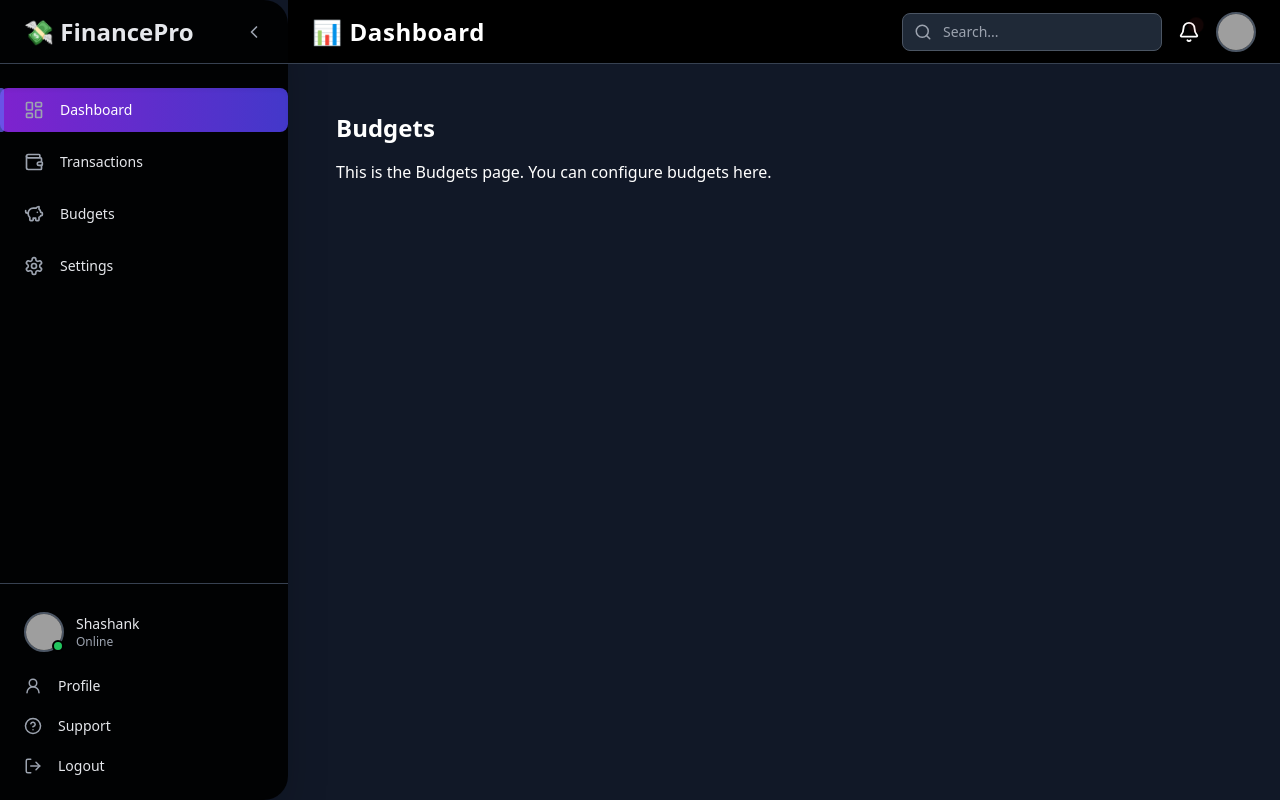
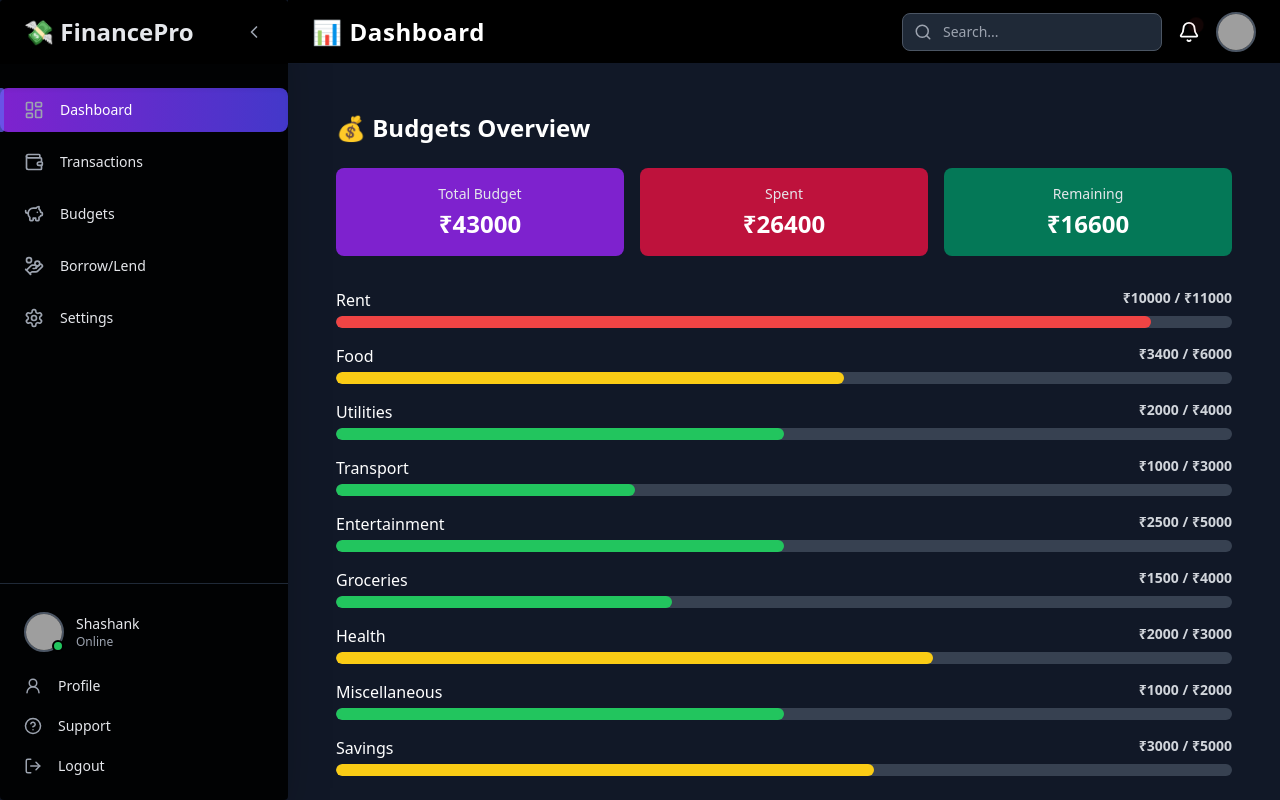
Before and after one commit to ShashankVashishtha18/Personal-finance-dashboard, a React (Vite) app: page /budgets in a window 1280 px wide. Built offline with nearby package versions, Linux system fonts and the light colour scheme; grey boxes are pictures that could not be loaded.

Commit message:
Finance Tracker with Borrow/Lend Feature and fixed some bugs in budget tracker

```diff
--- a/src/App.jsx
+++ b/src/App.jsx
@@ -4,29 +4,32 @@ import Sidebar from "./components/SideBar";
 import Header from "./components/Header";
 import Dashboard from "./pages/DashBoard";
 import Transactions from "./pages/Transaction";
-import Budgets from "./pages/Budget";
+import Budget from "./pages/Budget";
 import Settings from "./pages/Settings";
 import { BrowserRouter as Router, Routes, Route } from "react-router-dom";
 import ProfilePage from "./pages/ProfilePage";
 import SupportPage from "./pages/SupportPage";
 import LogoutPage from "./pages/LogoutPage";
+import BorrowLendPage from "./pages/BorrowLendPage";
+
 
 function App() {
   return (
       <div className="flex h-screen bg-gray-900 text-white">
         <Sidebar />
-        <div className="flex-1 flex flex-col overflow-hidden">
+        <div className="flex-1 flex flex-col overflow-hidden bg-gray-900">
           <Header />
-          <div/> {/* This div was unclosed */}
+          <div/>
           <main className="flex-1 p-6 overflow-y-auto">
             <Routes>
               <Route path="/dashboard" element={<Dashboard />} />
               <Route path="/transactions" element={<Transactions />} />
-              <Route path="/budgets" element={<Budgets />} />
+              <Route path="/budgets" element={<Budget />} />
               <Route path="/settings" element={<Settings />} />
               <Route path="/profile" element={<ProfilePage />} />
               <Route path="/support" element={<SupportPage />} />
               <Route path="/logout" element={<LogoutPage />} />
+              <Route path="/borrow-lend" element={<BorrowLendPage />} />
               {/* Add other routes as needed */}
             </Routes>
           </main>
--- a/src/components/Header.jsx
+++ b/src/components/Header.jsx
@@ -3,7 +3,7 @@ import { Bell, Search } from "lucide-react";
 
 const Header = () => {
   return (
-    <header className="h-16 bg-black text-white px-6 flex items-center justify-between border-b border-gray-700 animate-fadeSlideDown">
+    <header className="h-16 bg-black text-white px-6 flex items-center justify-between border-b border-gray-900 animate-fadeSlideDown">
       {/* Left - Page Title */}
       <h2 className="text-2xl font-semibold tracking-wide">📊 Dashboard</h2>
 
--- a/src/components/SideBar.jsx
+++ b/src/components/SideBar.jsx
@@ -1,5 +1,5 @@
 import React, { useState } from "react";
-import { useNavigate } from "react-router-dom"; // ✅ Correct import for Vite + React
+import { useNavigate } from "react-router-dom";
 
 import {
   LayoutDashboard,
@@ -11,6 +11,7 @@ import {
   HelpCircle,
   ChevronLeft,
   ChevronRight,
+  HandCoins,
 } from "lucide-react";
 
 
@@ -18,6 +19,7 @@ const mainNav = [
   { label: "Dashboard", icon: LayoutDashboard, path: "/dashboard" },
   { label: "Transactions", icon: Wallet, path: "/transactions" },
   { label: "Budgets", icon: PiggyBank, path: "/budgets" },
+  { label: "Borrow/Lend", icon: HandCoins, path: "/borrow-lend" },
   { label: "Settings", icon: Settings, path: "/settings" },
 ];
 
@@ -41,10 +43,10 @@ const Sidebar = () => {
     <aside
       className={`${
         collapsed ? "w-20" : "w-72"
-      } h-full bg-black/90 backdrop-blur-md text-gray-200 shadow-2xl rounded-r-3xl overflow-hidden animate-fadeIn flex flex-col justify-between transition-all duration-500`}
+      } h-full bg-black/90 backdrop-blur-md text-gray-200 shadow-2xl rounded overflow-hidden animate-fadeIn flex flex-col justify-between transition-all duration-500`}
     >
       {/* Brand / Toggle */}
-      <div className="h-16 flex items-center justify-between px-6 border-b border-gray-700">
+      <div className="h-16 flex items-center justify-between px-6  border-gray-900 bg-black ">
         <h1 className="text-2xl font-bold">
           {collapsed ? "💸" : "💸 FinancePro"}
         </h1>
@@ -88,7 +90,7 @@ const Sidebar = () => {
       </nav>
 
       {/* Bottom nav */}
-      <div className="py-4 border-t border-gray-700 space-y-1">
+      <div className="py-4 border-t border-gray-800 space-y-1">
         {/* User Avatar */}
         <div className="flex items-center gap-3 px-6 py-3">
           <div className="relative group transition-transform duration-300 hover:scale-105 hover:shadow-lg">
--- /dev/null
+++ b/src/pages/BorrowLendPage.jsx
@@ -0,0 +1,92 @@
+import React from "react";
+
+// Sample data
+const borrowLendData = [
+  {
+    id: 1,
+    name: "Ravi",
+    type: "lent",
+    amount: 1000,
+    dueDate: "2025-05-20",
+    note: "Paid dinner bill",
+  },
+  {
+    id: 2,
+    name: "Riya",
+    type: "borrowed",
+    amount: 500,
+    dueDate: "2025-05-25",
+    note: "Book money",
+  },
+  {
+    id: 3,
+    name: "Akash",
+    type: "lent",
+    amount: 1500,
+    dueDate: "2025-06-01",
+    note: "Shared cab ride",
+  },
+];
+
+const BorrowLendPage = () => {
+  const borrowed = borrowLendData.filter((entry) => entry.type === "borrowed");
+  const lent = borrowLendData.filter((entry) => entry.type === "lent");
+
+  return (
+    <div className="p-6 text-white">
+      <h1 className="text-2xl font-bold mb-6">💳 Borrow & Lend Tracker</h1>
+
+      {/* Borrowed Section */}
+      <div className="mb-10">
+        <h2 className="text-xl font-semibold mb-4 text-red-400">💸 Money You Owe</h2>
+        {borrowed.length > 0 ? (
+          <ul className="space-y-4">
+            {borrowed.map((item) => (
+              <li
+                key={item.id}
+                className="bg-red-900/30 border border-red-700 p-4 rounded-lg shadow-sm"
+              >
+                <div className="flex justify-between">
+                  <span className="font-medium">{item.name}</span>
+                  <span className="font-semibold text-red-300">₹{item.amount}</span>
+                </div>
+                <div className="text-sm text-gray-400 mt-1">
+                  Due: {item.dueDate} — {item.note}
+                </div>
+              </li>
+            ))}
+          </ul>
+        ) : (
+          <p className="text-gray-400 text-sm">You're all clear. No borrowed money.</p>
+        )}
+      </div>
+
+      {/* Lent Section */}
+      <div>
+        <h2 className="text-xl font-semibold mb-4 text-green-400">💰 Money Owed to You</h2>
+        {lent.length > 0 ? (
+          <ul className="space-y-4">
+            {lent.map((item) => (
+              <li
+                key={item.id}
+                className="bg-green-900/30 border border-green-700 p-4 rounded-lg shadow-sm"
+              >
+                <div className="flex justify-between">
+                  <span className="font-medium">{item.name}</span>
+                  <span className="font-semibold text-green-300">₹{item.amount}</span>
+                </div>
+                <div className="text-sm text-gray-400 mt-1">
+                  Due: {item.dueDate} — {item.note}
+                </div>
+              </li>
+            ))}
+          </ul>
+        ) : (
+          <p className="text-gray-400 text-sm">Nobody owes you right now.</p>
+        )}
+      </div>
+    </div>
+  );
+};
+
+export default BorrowLendPage;
--- a/src/pages/Budget.jsx
+++ b/src/pages/Budget.jsx
@@ -1,12 +1,138 @@
-import React from "react";
+import React, { useState } from "react";
 
-const Budgets = () => {
+const initialBudgetData = [
+  { category: "Rent", budget: 11000, spent: 10000 },
+  { category: "Food", budget: 6000, spent: 3400 },
+  { category: "Utilities", budget: 4000, spent: 2000 },
+  { category: "Transport", budget: 3000, spent: 1000 },
+  { category: "Entertainment", budget: 5000, spent: 2500 },
+  { category: "Groceries", budget: 4000, spent: 1500 },
+  { category: "Health", budget: 3000, spent: 2000 },
+  { category: "Miscellaneous", budget: 2000, spent: 1000 },
+  { category: "Savings", budget: 5000, spent: 3000 },
+
+];
+
+export default function Budget() {
+  const [budgetData, setBudgetData] = useState(initialBudgetData);
+  const [selectedCategory, setSelectedCategory] = useState(null);
+  const [newBudget, setNewBudget] = useState("");
+  const [isModalOpen, setIsModalOpen] = useState(false);
+
+  const totalBudget = budgetData.reduce((sum, item) => sum + item.budget, 0);
+  const totalSpent = budgetData.reduce((sum, item) => sum + item.spent, 0);
+  const totalRemaining = totalBudget - totalSpent;
+
+  const openModal = (category) => {
+    setSelectedCategory(category);
+    setNewBudget(category.budget);
+    setIsModalOpen(true);
+  };
+
+  const updateBudget = () => {
+    const updated = budgetData.map((item) =>
+      item.category === selectedCategory.category
+        ? { ...item, budget: parseInt(newBudget) }
+        : item
+    );
+    setBudgetData(updated);
+    setIsModalOpen(false);
+  };
+
   return (
     <div className="p-6 text-white">
-      <h1 className="text-2xl font-bold mb-4">Budgets</h1>
-      <p>This is the Budgets page. You can configure budgets here.</p>
+      <h1 className="text-2xl font-bold mb-6">💰 Budgets Overview</h1>
+
+      {/* Summary Cards */}
+      <div className="grid grid-cols-1 sm:grid-cols-3 gap-4 mb-8">
+        <div className="bg-purple-700 p-4 rounded-lg text-center">
+          <h4 className="text-sm text-gray-200">Total Budget</h4>
+          <p className="text-2xl font-bold mt-1">₹{totalBudget}</p>
+        </div>
+        <div className="bg-rose-700 p-4 rounded-lg text-center">
+          <h4 className="text-sm text-gray-200">Spent</h4>
+          <p className="text-2xl font-bold mt-1">₹{totalSpent}</p>
+        </div>
+        <div className="bg-emerald-700 p-4 rounded-lg text-center">
+          <h4 className="text-sm text-gray-200">Remaining</h4>
+          <p className="text-2xl font-bold mt-1">
+            ₹{totalRemaining > 0 ? totalRemaining : 0}
+          </p>
+        </div>
+      </div>
+
+      {/* Category Budgets */}
+
+      <div className="space-y-4">
+        {budgetData.map((item, index) => {
+          const progress = Math.min((item.spent / item.budget) * 100, 100);
+          const isOver = item.spent > item.budget;
+
+          let barColor = "bg-green-500"; // default
+
+          if (progress > 80) {
+            barColor = "bg-red-500";
+          } else if (progress > 50) {
+            barColor = "bg-yellow-400";
+          }
+
+          return (
+            <div
+              key={index}
+              onClick={() => openModal(item)}
+              className="cursor-pointer"
+            >
+              <div className="flex justify-between mb-1">
+                <span className="font-medium text-white">{item.category}</span>
+                <span
+                  className={`text-sm font-semibold ${
+                    isOver ? "text-red-400" : "text-gray-300"
+                  }`}
+                >
+                  ₹{item.spent} / ₹{item.budget}
+                </span>
+              </div>
+              <div className="w-full bg-gray-700 rounded-full h-3 overflow-hidden">
+                <div
+                  className={`h-full ${barColor} rounded-full`}
+                  style={{ width: `${progress}%` }}
+                ></div>
+              </div>
+            </div>
+          );
+        })}
+      </div>
+
+      {/* Modal */}
+      {isModalOpen &&  (
+        <div className="fixed inset-0 bg-black bg-opacity-60 flex items-center justify-center z-50">
+          <div className="bg-gray-900 p-6 rounded-lg w-[90%] max-w-sm shadow-xl">
+            <h2 className="text-lg font-bold mb-4">
+              Edit Budget for {selectedCategory.category}
+            </h2>
+            <input
+              type="number"
+              value={newBudget}
+              onChange={(e) => setNewBudget(e.target.value)}
+              className="w-full p-2 rounded bg-gray-800 text-white outline-none border border-gray-600 mb-4"
+            />
+            <div className="flex justify-end gap-4">
+              <button
+                onClick={() => setIsModalOpen(false)}
+                className="px-4 py-1 rounded bg-gray-700 hover:bg-gray-600"
+              >
+                Cancel
+              </button>
+              <button
+                onClick={updateBudget}
+                className="px-4 py-1 rounded bg-indigo-600 hover:bg-indigo-500"
+              >
+                Update
+              </button>
+            </div>
+          </div>
+        </div>
+      )}
     </div>
   );
-};
-
-export default Budgets;
+}
--- a/src/pages/DashBoard.jsx
+++ b/src/pages/DashBoard.jsx
@@ -65,8 +65,35 @@ const categoryData = [
   { name: "Rent", value: 15000 },
   { name: "Entertainment", value: 2000 },
   { name: "Subscriptions", value: 999 },
-  { name: "Transpart", value: 3000 },
+  { name: "Transport", value: 3000 },
+
 ];
+
+const categorySpend = {};
+recentTransactions.forEach((tx) => {
+  if (tx.amount < 0) {
+    categorySpend[tx.category] = (categorySpend[tx.category] || 0) + Math.abs(tx.amount);
+  }
+});
+
+
+const sortedCategories = Object.entries(categorySpend)
+  .sort((a, b) => b[1] - a[1])
+  .slice(0, 3);
+
+// Sample budgets ( can replace with real data later)
+const budgets = [
+  { category: "Food", budget: 500 },
+  { category: "Grocery", budget: 1000 },
+  { category: "Entertainment", budget: 1500 },
+  { category: "Transport", budget: 500 },
+];
+
+const budgetBreaches = budgets.filter((b) => {
+  const spent = categorySpend[b.category] || 0;
+  return spent > b.budget;
+});
+
 
 const Dashboard = () => {
   return (
@@ -95,52 +122,6 @@ const Dashboard = () => {
         <p className="text-2xl font-bold mt-2 text-white">₹17,000</p>
       </div>
 
-      {/* Insights Panel - Full Width */}
-      {/* <div className="col-span-1 sm:col-span-2 lg:col-span-4 mt-4">
-        <InsightsPanel />
-      </div> */}
-
-      {/* Recent Transactions */}
-      {/* <div className="bg-gradient-to-br from-gray-900 to-black p-6 rounded-xl shadow-inner border border-gray-700 mt-8">
-        <h3 className="text-xl font-semibold mb-4 text-white">
-          Recent Transactions
-        </h3>
-        <ul className="space-y-4">
-          {recentTransactions.map((tx) => (
-            <li
-              key={tx.id}
-              className="flex items-center justify-between px-4 py-4 rounded-lg bg-black/30 backdrop-blur-md hover:bg-black/50 transition-all duration-300 border border-gray-800 shadow-sm"
-            >
-              <div className="flex items-center gap-4">
-                <span className="text-2xl">{tx.icon}</span>
-                <div>
-                  <h4 className="font-medium text-white">{tx.name}</h4>
-                  <div className="flex items-center gap-2 mt-1">
-                    <span className="text-sm text-gray-400">{tx.date}</span>
-                    <span
-                      className={`text-xs px-2 py-0.5 rounded-full font-semibold ${
-                        tx.type === "Income"
-                          ? "bg-green-800 text-green-300"
-                          : "bg-red-800 text-red-300"
-                      }`}
-                    >
-                      {tx.category}
-                    </span>
-                  </div>
-                </div>
-              </div>
-              <div
-                className={`text-lg font-bold ${
-                  tx.amount < 0 ? "text-red-400" : "text-green-400"
-                }`}
-              >
-                {tx.amount < 0 ? `-₹${Math.abs(tx.amount)}` : `+₹${tx.amount}`}
-              </div>
-            </li>
-          ))}
-        </ul>
-      </div> */}
-
       {/* Pie Chart Section */}
       <div className="bg-gradient-to-br from-gray-900 to bg-black p-6 w-full max-w-full rounded-xl shadow-lg mt-8 ">
         <h3 className="text-lg font-semibold mb-4">Spending Breakdown</h3>
@@ -166,6 +147,38 @@ const Dashboard = () => {
           </PieChart>
         </ResponsiveContainer>
       </div>
+      {/* Top Spending Categories */}
+      <div className="bg-gradient-to-br from-gray-900 to bg-black p-6 w-full max-w-full rounded-xl shadow-lg mt-8">
+        <h3 className="text-lg font-semibold mb-3 text-white">
+          🔝 Top Spending Categories
+        </h3>
+        {sortedCategories.map(([cat, amount], idx) => (
+          <div
+            key={idx}
+            className="flex justify-between text-sm text-gray-300 mb-2"
+          >
+            <span>{cat}</span>
+            <span className="font-semibold text-red-400">₹{amount}</span>
+          </div>
+        ))}
+      </div>
+
+      {/* Budget Breach Alerts */}
+      {budgetBreaches.length > 0 && (
+        <div className="bg-red-800/30 p-6 w-full max-w-full rounded-xl shadow-lg mt-8 text-red-300">
+          <h3 className="text-lg font-semibold mb-2">⚠️ Budget Breaches</h3>
+          <ul className="space-y-1 text-sm">
+            {budgetBreaches.map((b, idx) => (
+              <li key={idx} className="flex justify-between">
+                <span>{b.category}</span>
+                <span>
+                  Spent ₹{categorySpend[b.category]} / ₹{b.budget}
+                </span>
+              </li>
+            ))}
+          </ul>
+        </div>
+      )}
     </div>
   );
 };
```
